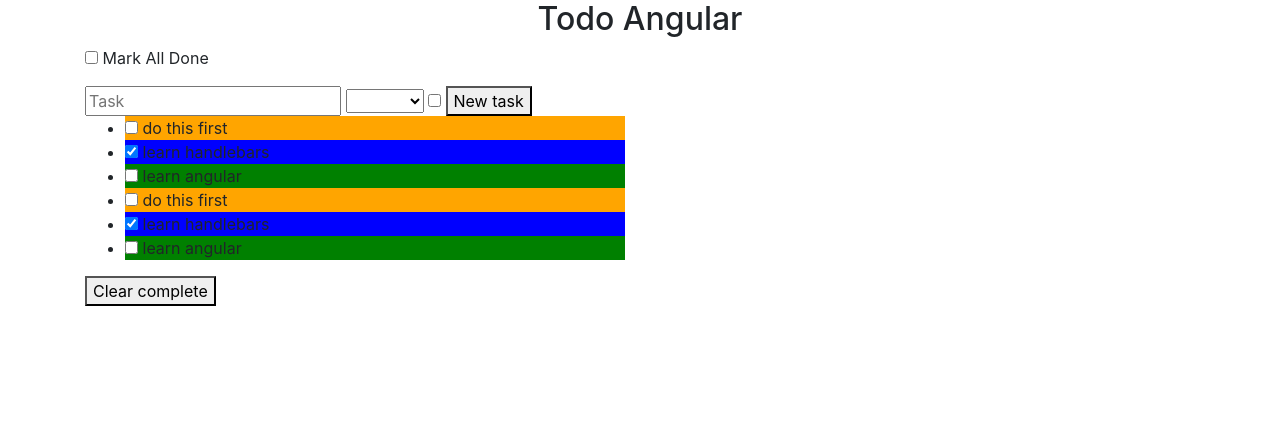
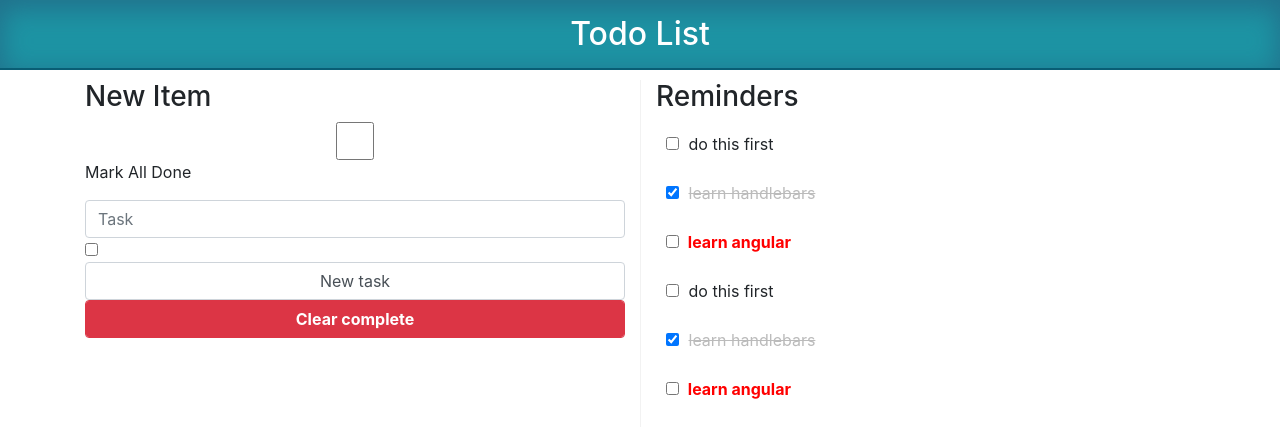
Before and after one commit to treyhuffine/todos-angular, a plain HTML site: page index.html in a window 1280 px wide. Drawn offline with nearby package versions, Linux system fonts and the light colour scheme; some packages are replaced by stand-ins of ours.

Commit message:
Add basic style

```diff
--- a/index.html
+++ b/index.html
@@ -9,8 +9,10 @@
     <link rel="stylesheet" href="style.css">
   </head>
   <body>
+    <div class="header-container">
+      <h2 class='text-center'>Todo List</h2>
+    </div>
     <div class='container'>
-      <h2 class='text-center'>Todo Angular</h2>
       <ng-view></ng-view>
     </div>
 
--- a/list.html
+++ b/list.html
@@ -1,26 +1,31 @@
 <div class="row">
-  <div class="col-sm-offset-3 col-sm-6">
+  <div class="col-sm-6 new-item-container">
+    <h3>New Item</h3>
     <p>
-      <input type="checkbox" ng-model="allDone" ng-click="markAll()"/>
+      <input type="checkbox" class="form-control" ng-model="allDone" ng-click="markAll()"/>
       Mark All Done
     </p>
     <div id="form-wrapper">
-      <input type="text" class="task" placeholder="Task" ng-model="newTask.action">
-      <select class="color" ng-model="newTask.color">
-        <option value="blue">Blue</option>
-        <option value="green">Green</option>
-        <option value="orange">Orange</option>
-      </select>
+      <input type="text" class="task form-control" placeholder="Task" ng-model="newTask.action">
       <input type="checkbox" ng-model="newTask.important">
-      <button class="new-task" ng-click="addNewTask()">New task</button>
+      <button class="new-task form-control" ng-click="addNewTask()">New task</button>
     </div>
-
+    <button ng-click="clearCompleted()"
+    class="btn btn-danger btn-clear form-control">
+      <strong>Clear complete</strong>
+    </button>
+  </div>
+  <div class="col-sm-6 reminders-container">
+    <h3>Reminders</h3>
     <ul>
 
-      <li ng-repeat="todo in todos" ng-class="{ done: todo.done, q1: todo.important }"
-      ng-style="{'background-color': todo.color}" ng-dblclick="changeItem(todo)">
+      <li ng-repeat="todo in todos" ng-class="{ q1: todo.important }"
+      ng-style="{'background-color': todo.color}" ng-dblclick="changeItem(todo)"
+      class="todo-item">
         <input type="checkbox" ng-model="todo.done">
-          {{todo.action}}
+          <span class="action-text" ng-class="{done: todo.done}">
+            {{todo.action}}
+          </span>
         <form ng-show="todo.newItem" ng-submit="changeText(todo)">
           <input type="input" ng-model="newAction">
           <button type="submit">Submit</button>
@@ -28,6 +33,5 @@
       </li>
 
     </ul>
-    <button ng-click="clearCompleted()">Clear complete</button>
   </div>
 </div>
--- a/main.js
+++ b/main.js
@@ -13,12 +13,12 @@ todos
 })
 .service("todosService", function() {
   this.todos = [
-    {action: "do this first", done: false, color: "orange", newItem: false},
-    {action: "learn handlebars", done: true, color: "blue", funky: true, newItem: false},
-    {action: "learn angular", done: false, color: "green", important: true, newItem: false},
-    {action: "do this first", done: false, color: "orange", funky: true, newItem: false},
-    {action: "learn handlebars", done: true, color: "blue", newItem: false},
-    {action: "learn angular", done: false, color: "green", important: true, newItem: false}
+    {action: "do this first", done: false, newItem: false},
+    {action: "learn handlebars", done: true, funky: true, newItem: false},
+    {action: "learn angular", done: false, important: true, newItem: false},
+    {action: "do this first", done: false, funky: true, newItem: false},
+    {action: "learn handlebars", done: true, newItem: false},
+    {action: "learn angular", done: false, important: true, newItem: false}
   ];
 
   this.addNewTask = function(newTask) {
@@ -32,5 +32,6 @@ todos
     $scope.newTask.done = false;
     $scope.newItem = false;
     todosService.addNewTask($scope.newTask);
+    $scope.newTask = {};
   }
 });
--- a/style.css
+++ b/style.css
@@ -0,0 +1,42 @@
+html
+.done {
+  color: #bbb;
+  text-decoration: line-through;
+}
+.hidden {
+  display: none;
+}
+.header-container {
+  background-color: rgb(29, 148, 164);
+  color: white;
+  padding-top: 15px;
+  padding-bottom: 15px;
+  border-bottom: 2px solid rgb(9, 93, 116);
+  box-shadow: inset 0px 7px 27px 2px rgba(35, 100, 131, 0.75);
+  margin-bottom: 10px;
+}
+.header-container h2 {
+  margin: 0;
+}
+.q1 {
+  color: red;
+  font-weight: bold;
+}
+ul {
+  list-style: none;
+  padding-left: 0;
+}
+.todo-item  {
+  padding: 10px;
+  border-radius: 5px;
+  margin-top: 5px;
+}
+.action-text {
+  padding-left: 5px;
+}
+.btn-clear {
+  margin-bottom: 10px;
+}
+.reminders-container {
+  border-left: 1px solid rgb(242, 242, 242)
+}
```
